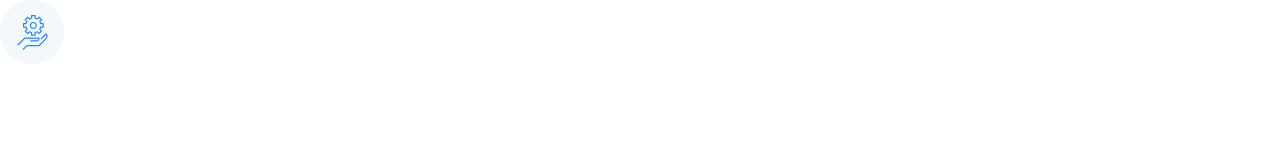
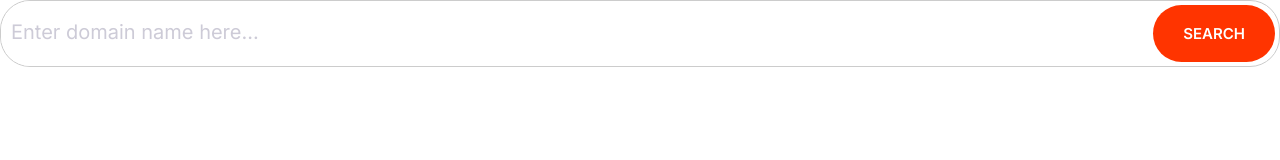
Before and after one commit to LTPVSTUDIO/WEB1.1, a plain HTML site: page index.html in a window 1280 px wide. Drawn offline with Linux system fonts and the light colour scheme.

Commit message:
input groups

```diff
--- a/CSS/styles.css
+++ b/CSS/styles.css
@@ -1,3 +1,9 @@
+*,
+*::after,
+*::before {
+  box-sizing: border-box;
+}
+
 /* Typography */
 
 html {
@@ -9,6 +15,8 @@ html {
   --color-accent: #ff3400;
   --color-headings: #1b0760;
   --color-body: #918ca4;
+  --color-border: #ccc;
+  --border-radius: 30px;
 }
 body {
   font-family: Inter, Arial, Helvetica, sans-serif;
@@ -144,3 +152,88 @@ a {
   justify-content: center;
   align-items: center;
 }
+/* Buttons */
+.btn {
+  border-radius: 40px;
+  border: 0;
+  cursor: pointer;
+  font-size: 1.8rem;
+  font-weight: 600;
+  padding: 2rem 3rem;
+  text-transform: uppercase;
+  white-space: nowrap;
+  text-align: center;
+  margin: 1rem 0;
+}
+.btn--primary {
+  background: var(--color-primary);
+  color: white;
+}
+.btn--primary:hover {
+  background: rgb(0, 80, 126);
+}
+
+.btn--secondary {
+  background-color: var(--color-secondary);
+  color: white;
+}
+.btn--secondary:hover {
+  background: rgb(0, 80, 126);
+}
+.btn--accent {
+  background: var(--color-accent);
+  color: white;
+}
+.btn--accent:hover {
+  background: #f96400;
+}
+.btn--block {
+  width: 100%;
+  display: inline-block;
+}
+.btn--outline {
+  background: white;
+  color: var(--color-headings);
+  border: 2px solid var(--color-headings);
+}
+.btn--outline:hover {
+  background: var(--color-headings);
+  color: white;
+}
+
+@media screen and (min-width: 1024px) {
+  .btn {
+    font-size: 1.5rem;
+  }
+}
+/* Inputs */
+.input {
+  padding: 1.5rem 3.5rem;
+  border: 1px solid var(--color-border);
+  border-radius: var(--border-radius);
+  color: var(--color-headings);
+  font-size: 2rem;
+  outline: 0;
+}
+::placeholder {
+  color: #cdcbd7;
+  font-size: 2rem;
+}
+.input-group {
+  border: 1px solid var(--color-border);
+  border-radius: var(--border-radius);
+  display: flex;
+}
+.input-group .input {
+  border: 0;
+  flex-grow: 1;
+  padding: 1.5rem 1rem;
+}
+.input-group .btn {
+  margin: 4px;
+}
+@media screen and (min-width: 1024px) {
+  .input {
+    font-size: 1.5rem;
+  }
+}
--- a/index.html
+++ b/index.html
@@ -15,10 +15,13 @@
     <link rel="stylesheet" href="/CSS/styles.css" />
   </head>
   <body>
-    <span class="icon-container">
-      <svg class="icon icon--primary">
-        <use xlink:href="images/sprite.svg#settings"></use>
-      </svg>
-    </span>
+    <div class="input-group">
+      <input
+        type="text"
+        class="input"
+        placeholder="Enter domain name here..."
+      />
+      <button class="btn btn--accent">Search</button>
+    </div>
   </body>
 </html>
```
Also changed, not shown: components/buttons.html (added, +2 -0 lines), components/input group.html (added, +4 -0 lines), components/input.html (added, +1 -0 lines).
